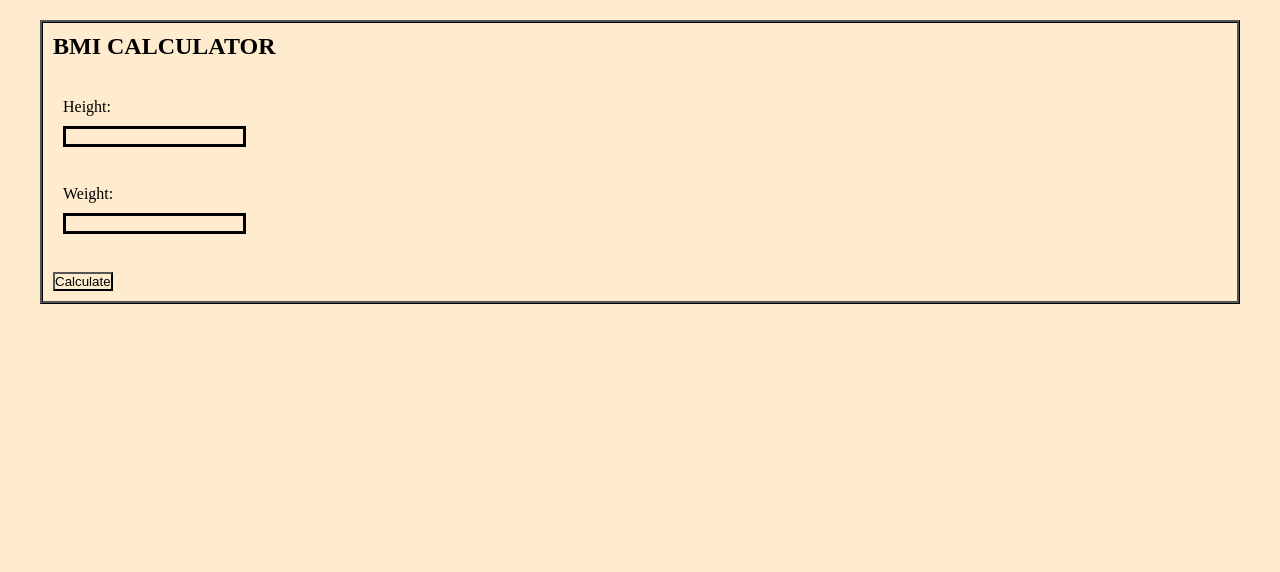
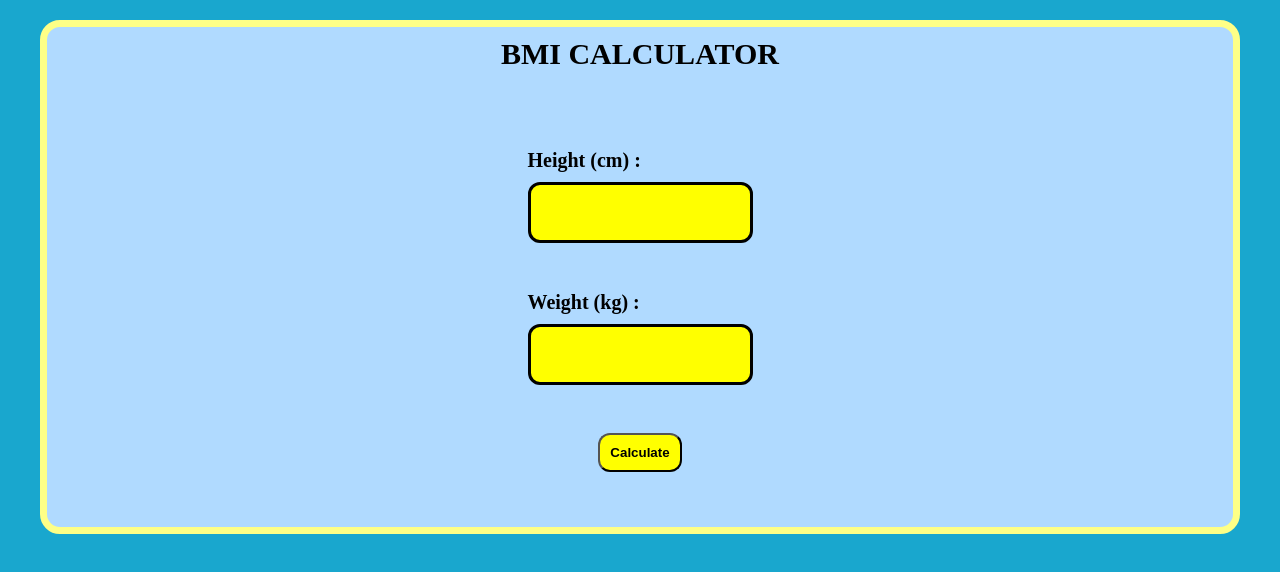
Before and after one commit to LyleBrown010/bmiCalculator, a plain HTML site: page index.html in a window 1280 px wide. Drawn offline with Linux system fonts and the light colour scheme.

Commit message:
css semi done

```diff
--- a/BMI.js
+++ b/BMI.js
@@ -1,35 +1,7 @@
-// function calculate () {
-//     let height = parseFloat(document.getElementById('height').value) ;
-//     let weight = parseFloat(document.getElementById('weight').value) ;
-//     let bmi = (weight / (height**2) * 10000);
-//     let result = document.getElementById('result');
-//     console.log(bmi);
-
-
-
-//     document.getElementById('result').value = bmi.toFixed(2);
-
-//     if(bmi < 18.5){
-
-//         category = "Underweight";
-//     }
-//     else if (bmi >= 18.5 && bmi <= 24.9){
-//         category = "Normal Weight";
-//     }
-//     else if (bmi >= 25 && bmi <= 39.9){
-//         category = "OverWeight";
-//     }
-//     else {
-//         category = "Obese";
-//     }
-
-//     document.getElementById("category").textContent = category;
-// }
-
 function calculate(){
     let weight = document.getElementById('weight').value
     let height = document.getElementById('height').value
-    let result = (weight / (height * height) * 10000)
+    let result = (weight / (height**2) * 10000)
     document.getElementById('result').innerHTML = result.toFixed(2)
 
     if(result <= 18.5){
--- a/index.html
+++ b/index.html
@@ -14,13 +14,12 @@
             <p id="result"></p>
             <p id="category"></p><br>
             <div class="height">
-                <label for="height"> Height: </label>
+                <label for="height"> Height (cm) : </label>
                 <input type="number" id="height">
-
             </div>
             <br>
             <div class="weight">
-                <label for="weight"> Weight: </label>
+                <label for="weight"> Weight (kg) : </label>
                 <input type="number" id="weight">
             </div>
             <br>
--- a/indexStyle.css
+++ b/indexStyle.css
@@ -1,16 +1,52 @@
 *{
     margin: 10px;
     padding: 0;
-    background-color: blanchedalmond;
+    background-color: #19A7CE;
 }
 
 .container{
-    border: 3px groove black;
-    border-style: ridge;
+    background-color: #B0DAFF;
+    border: 7px solid #FEFF86;
+    border-radius: 20px;
+    display: flex;
+    flex-direction: column;
+    align-items: center;
+    height: 500px;
+}
+
+button{
+    background-color: yellow;
+    padding: 10px;
+    border-radius: 12px;
+    font-weight: bold;
 }
 
 
 input{
+    background-color: yellow;
     border: 3px solid black;
+    border-radius: 12px;
     display: flex;
+    padding: 20px;
+    font-weight: bold;
 }
+
+.height, label, .weight, h2{
+    background-color: #B0DAFF;
+}
+
+h2 {
+    font-size: 30px;
+    padding: 0;
+}
+
+p{
+    color: yellow;
+    font-size: 20px;
+}
+
+label{
+    font-size: 20px;
+    font-weight: 700;
+
+}
```
